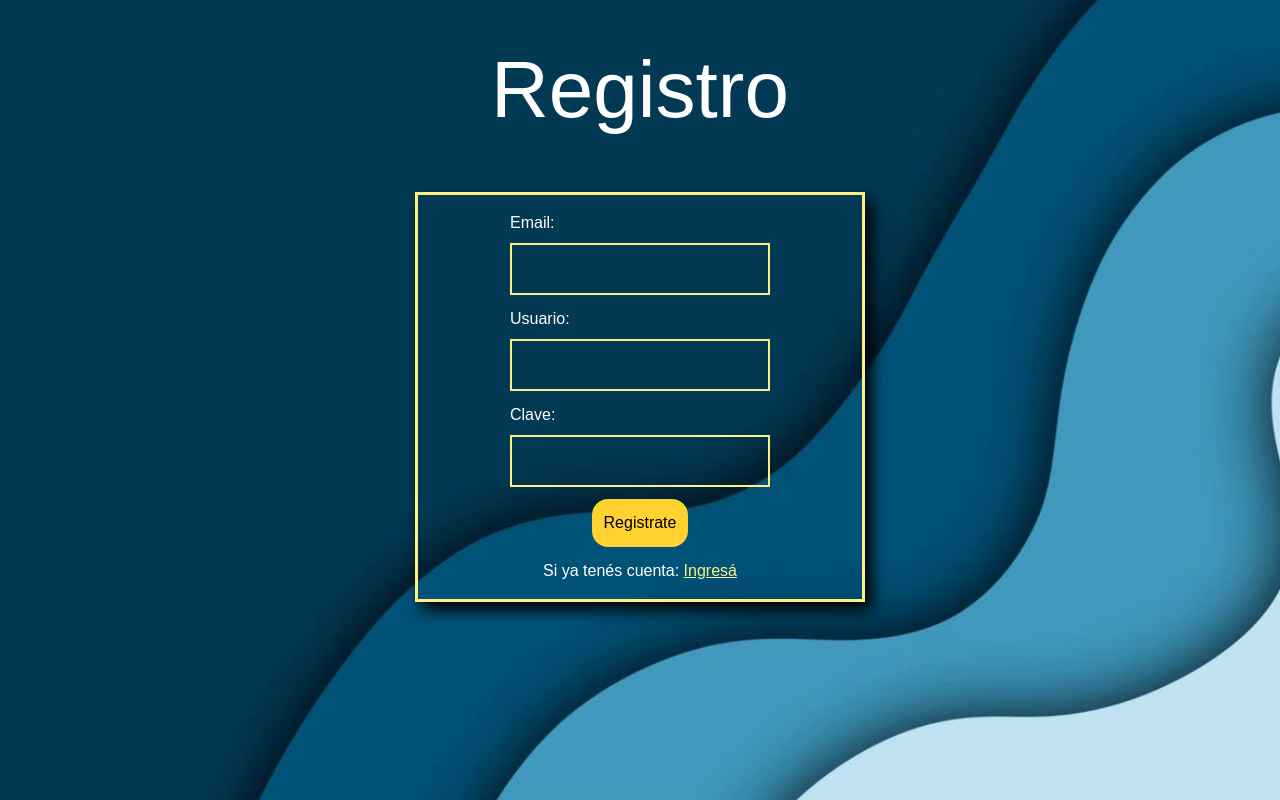
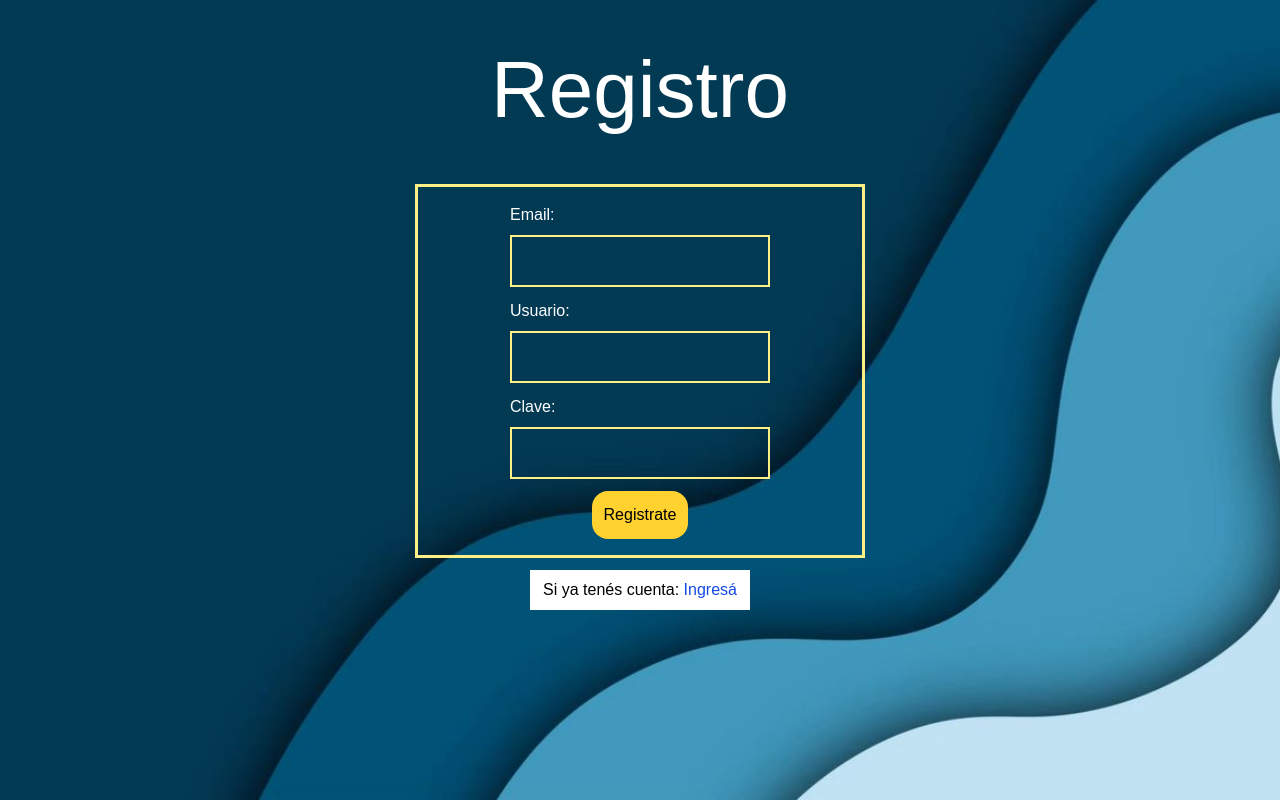
Before and after one commit to santimontironi/crud-Django-Rest-ReactJs, a React (Vite) app in the folder frontend/: page /register in a window 1280 px wide. Built offline with nearby package versions, Linux system fonts and the light colour scheme; a web font is replaced by a local one.

Commit message:
cambios en colores en detalles de Auth y Register

```diff
--- a/frontend/pages/Auth.jsx
+++ b/frontend/pages/Auth.jsx
@@ -25,7 +25,7 @@ export const Auth = () => {
   return (
     <div className="w-full min-h-screen bg-no-repeat bg-cover bg-center bg-gradient-to-b from-black/70 to-black/90 bg-blend-overlay"style={{ backgroundImage: `url(${fondoAuth})` }}>
       <h2 className="w-full h-[180px] text-[80px] text-center flex justify-center items-center text-white">Iniciar sesión</h2>
-      <form className="text-white flex flex-col justify-center w-[450px] h-[auto] p-4 m-auto items-center mt-7 border-3 border-yellow-200 shadow-[7px_8px_15px_#000] hover:bg-blue-700" onSubmit={handleSubmit}>
+      <form className="text-white flex flex-col justify-center w-[450px] h-[auto] p-4 m-auto items-center mt-7 border-3 border-yellow-200 hover:shadow-[7px_8px_15px_#000]" onSubmit={handleSubmit}>
         <div className="mb-3 flex flex-col gap-2 items-start">
           <label htmlFor="usuario">Usuario:</label>
           <input className="text-white p-3 w-[260px] border-2 border-yellow-200" type="text" id="usuario" value={username} onChange={(e) => setUsername(e.target.value)} required/>
--- a/frontend/pages/Register.jsx
+++ b/frontend/pages/Register.jsx
@@ -27,9 +27,9 @@ export const Register = () => {
   }
 
   return (
-    <div className="w-full min-h-screen bg-no-repeat bg-cover bg-center bg-gradient-to-b from-black/70 to-black/90 bg-blend-overlay"style={{ backgroundImage: `url(${fondoRegistro})` }}>
+    <div className="w-full min-h-screen bg-no-repeat bg-cover bg-center"style={{ backgroundImage: `url(${fondoRegistro})` }}>
         <h2 className="w-full h-[180px] text-[80px] text-center text-white flex justify-center items-center">Registro</h2>
-        <form className="text-white flex flex-col justify-center w-[450px] h-[auto] p-4 m-auto items-center mt-3 border-3 border-yellow-200 shadow-[7px_8px_15px_#000] hover:bg-blue-700" onSubmit={handleRegister}>
+        <form className="text-white flex flex-col justify-center w-[450px] h-[auto] p-4 m-auto items-center mt-1 border-3 border-yellow-200 hover:shadow-[7px_8px_15px_#000]" onSubmit={handleRegister}>
           <div className="mb-3 flex flex-col gap-2 items-start">
             <label htmlFor="email">Email:</label>
             <input className="text-white p-3 w-[260px] border-2 border-yellow-200" value={email} type="email" id="email" onChange={(e) => setEmail(e.target.value)} required/>
@@ -43,8 +43,8 @@ export const Register = () => {
             <input className="text-white p-3 w-[260px] border-2 border-yellow-200" type="password" id="clave" value={password} onChange={(e) => setPassword(e.target.value)} required/>
           </div>
           <input className="p-3 bg-amber-300 text-black rounded-2xl cursor-pointer" type="submit" value="Registrate" />
-          <p className="mt-3">Si ya tenés cuenta:  <Link className="underline text-yellow-200 hover:text-yellow-300" to="/auth">Ingresá</Link></p>
         </form>
+        <p className="mt-3 text-center bg-white p-2 w-[220px] m-auto">Si ya tenés cuenta: <Link className="text-blue-700 hover:text-blue-500" to="/auth">Ingresá</Link></p>
 
         {errorRegister && (
           <p>Nombre de usuario o email no válidos</p>
```
